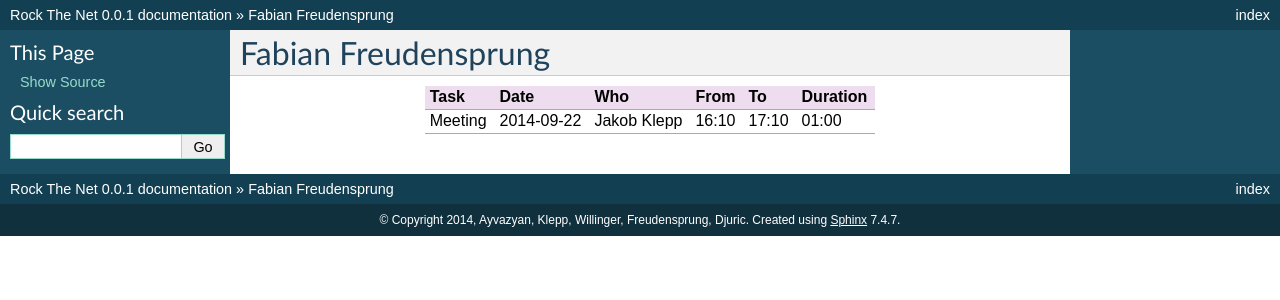
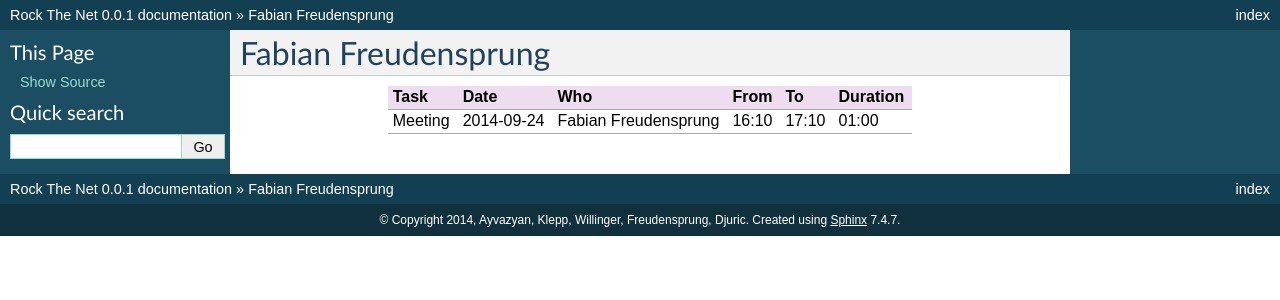
Before and after one commit to aayvazyan-tgm/RouterManagementProject_RockTheNet, a Sphinx documentation site: the page built from docs/timerecording_freudensprung.rst, in a window 1280 px wide. Shown: the top 300 px of the page. Built offline with Sphinx 7.4.7, drawn with Linux system fonts in a browser that asks for light colours.

Commit message:
Corrected Timerecording

```diff
--- a/docs/timerecording_freudensprung.rst
+++ b/docs/timerecording_freudensprung.rst
@@ -1,8 +1,8 @@
 Fabian Freudensprung
 ====================
 
-================================= ========== =================== ===== ===== ========
-Task                              Date       Who                 From  To    Duration
-================================= ========== =================== ===== ===== ========
-Meeting                           2014-09-22 Jakob Klepp         16:10 17:10 01:00
-================================= ========== =================== ===== ===== ========
+================================= ========== ==================== ===== ===== ========
+Task                              Date       Who                  From  To    Duration
+================================= ========== ==================== ===== ===== ========
+Meeting                           2014-09-24 Fabian Freudensprung 16:10 17:10 01:00
+================================= ========== ==================== ===== ===== ========
```
